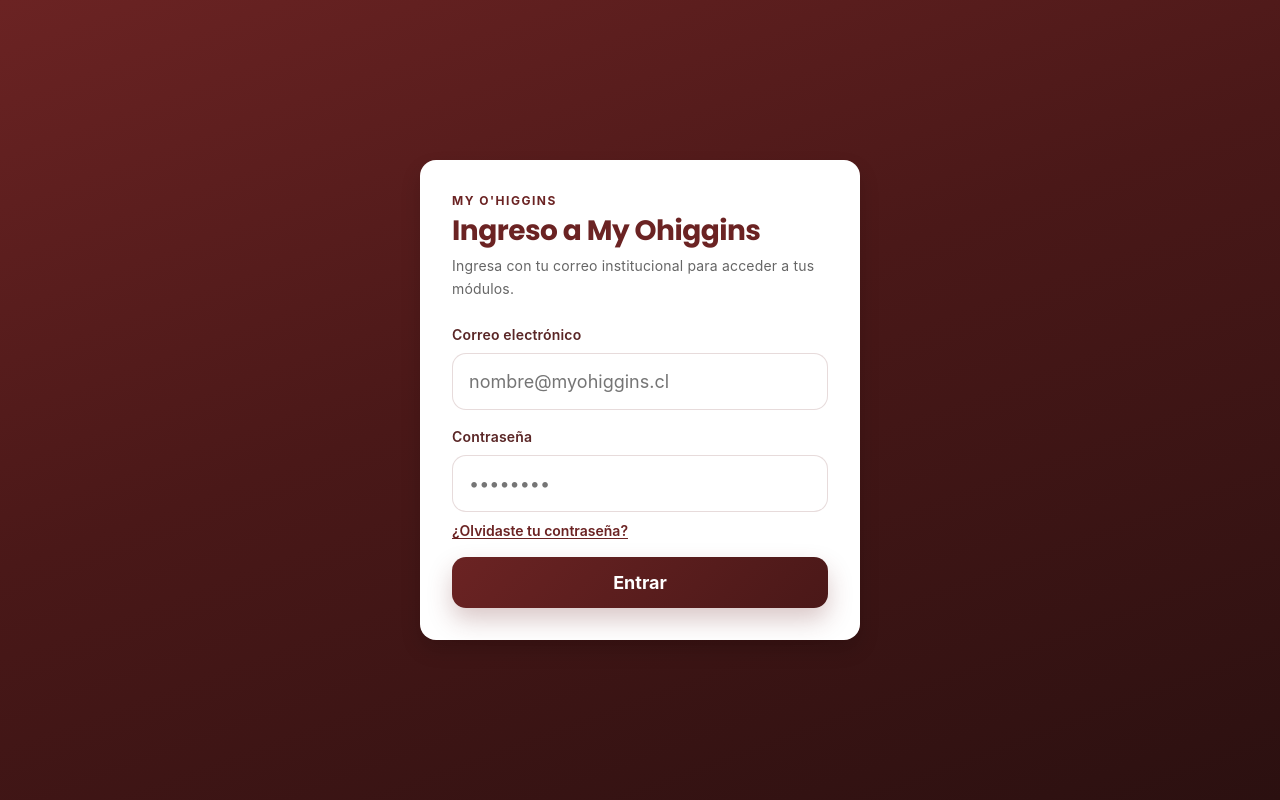
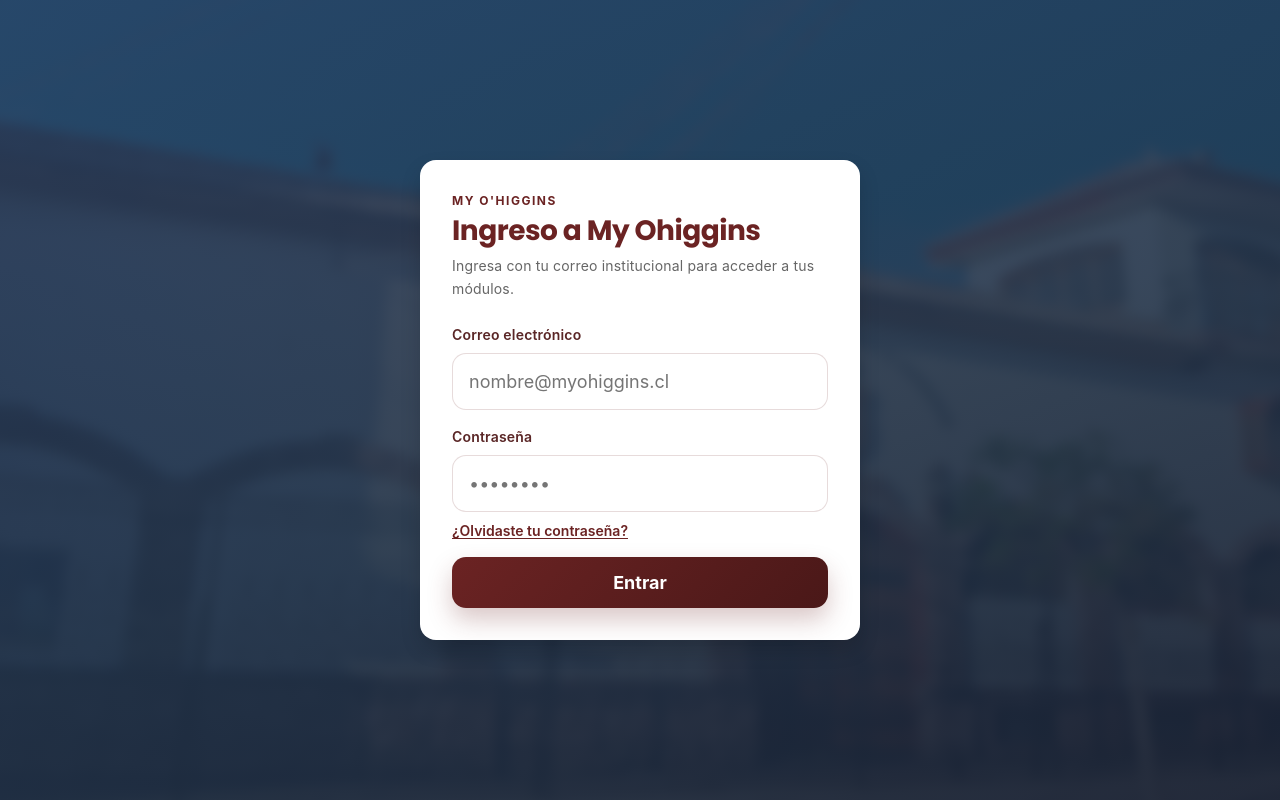
Before and after one commit to Nicolasmaker/My-O-Higgins, a React app in the folder frontend/: page /login in a window 1280 px wide. Built offline with nearby package versions, Linux system fonts and the light colour scheme; the HTML template or start-up script is replaced by a standard one.

Commit message:
add: se agrega imagen del colegio y se coloca en el login

```diff
--- a/frontend/src/pages/Login/Login.jsx
+++ b/frontend/src/pages/Login/Login.jsx
@@ -6,6 +6,7 @@
 import Button from '../../components/UI/Button/Button'
 import Input from '../../components/UI/Input/Input'
 import { emailRules, passwordRules } from '../../validators/fieldValidators'
+import colegioFachada from '../../assets/colegioFachada.webp'
 import './login.css'
 
 export default function Login() {
@@ -64,6 +65,8 @@
 
   return (
     <main className="login-page">
+      <div className="login-bg" style={{ backgroundImage: `url(${colegioFachada})` }} />
+      <div className="login-overlay" />
       <section className="login-card">
         <p className="login-eyebrow">My O'Higgins</p>
         <h1>Ingreso a My Ohiggins</h1>
--- a/frontend/src/pages/Login/login.css
+++ b/frontend/src/pages/Login/login.css
@@ -1,15 +1,35 @@
 @import url('https://fonts.googleapis.com/css2?family=Poppins:wght@700&display=swap');
 
 .login-page {
+  position: relative;
   min-height: 100vh;
   display: grid;
   place-items: center;
   padding: var(--spacing-lg);
-  background: linear-gradient(160deg, var(--color-primary) 0%, var(--color-primary-dark) 45%, #2b1010 100%);
   font-family: var(--font-family);
+  overflow: hidden;
+}
+
+.login-bg {
+  position: absolute;
+  inset: 0;
+  background-size: cover;
+  background-position: center;
+  filter: blur(6px);
+  transform: scale(1.08);
+  z-index: 0;
+}
+
+.login-overlay {
+  position: absolute;
+  inset: 0;
+  background: linear-gradient(160deg, rgba(44, 62, 92, 0.88) 0%, rgba(34, 51, 73, 0.9) 55%, rgba(23, 32, 51, 0.92) 100%);
+  z-index: 1;
 }
 
 .login-card {
+  position: relative;
+  z-index: 2;
   width: min(100%, 440px);
   padding: var(--spacing-xl);
   border-radius: var(--radius-xl);
```
Also changed, not shown: frontend/src/assets/colegioFachada.webp (added).
